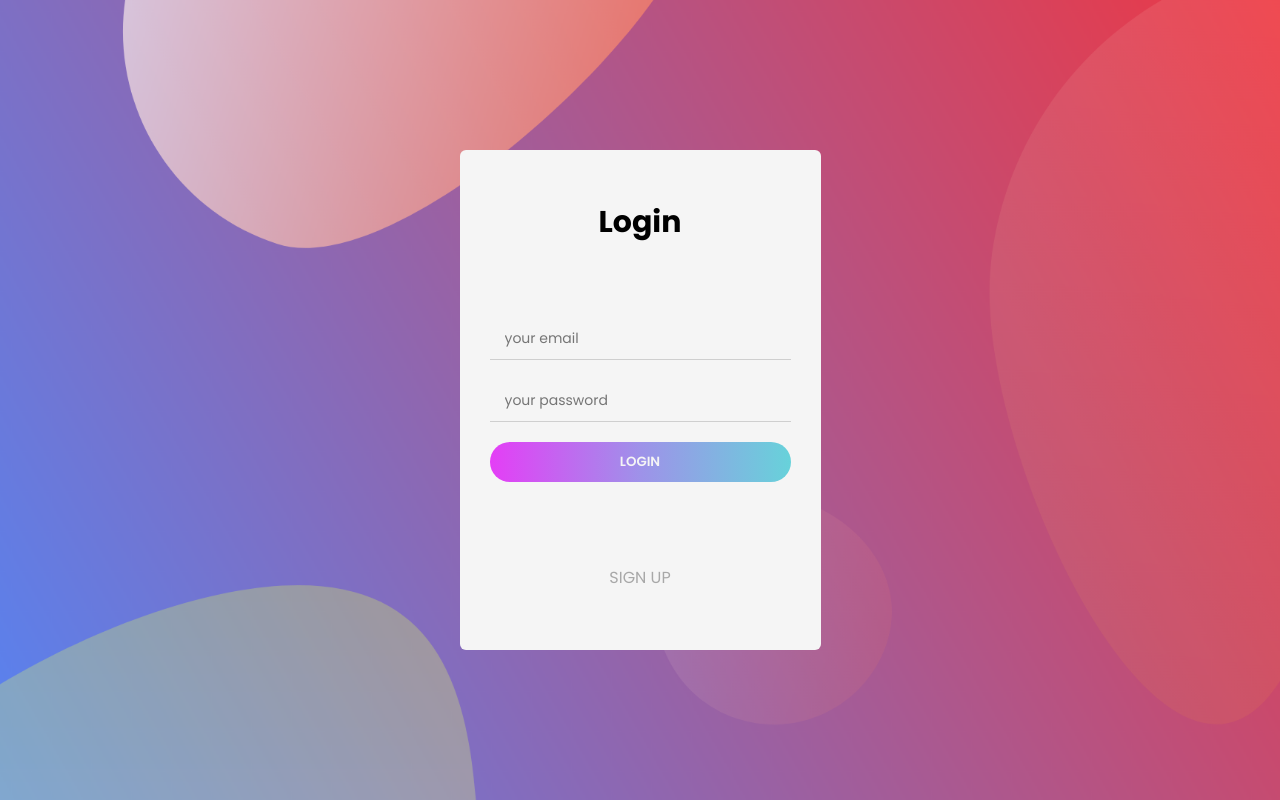
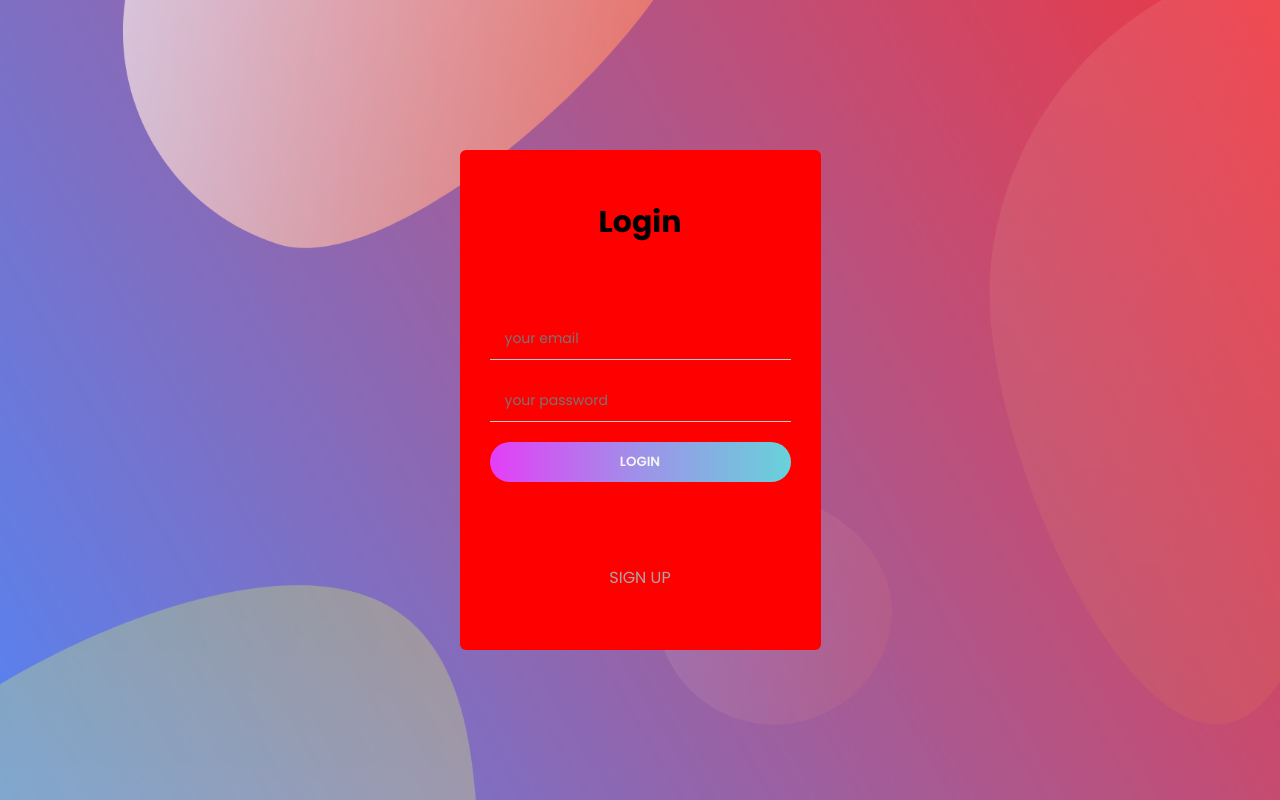
Before and after one commit to PetarDimitrovStoyanov/my-notes-app-frontend, a Vue app: page /login in a window 1280 px wide. Built offline with nearby package versions, Linux system fonts and the light colour scheme.

Commit message:
test pipeline webhook trigger 2

```diff
--- a/src/assets/styles/pages/LoginPage.scss
+++ b/src/assets/styles/pages/LoginPage.scss
@@ -12,7 +12,7 @@
   .content-wrapper {
     min-width: 300px;
     min-height: 500px;
-    background: $white;
+    background: red;
     padding: 50px 30px;
     display: flex;
     flex-direction: column;
```
Also changed, not shown: 2 other files (tests, documents, lock files or other folders).
